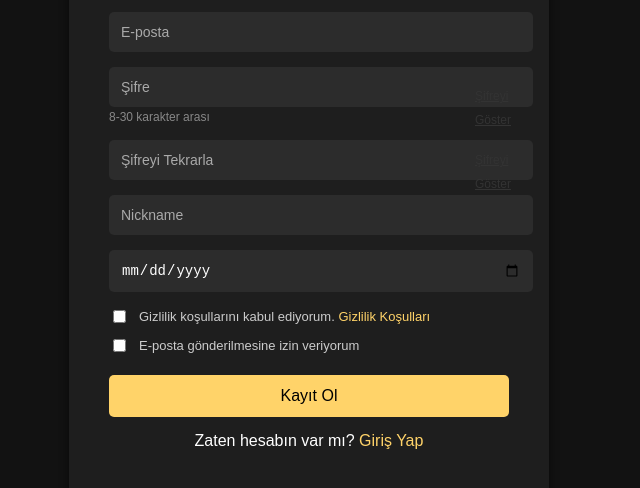
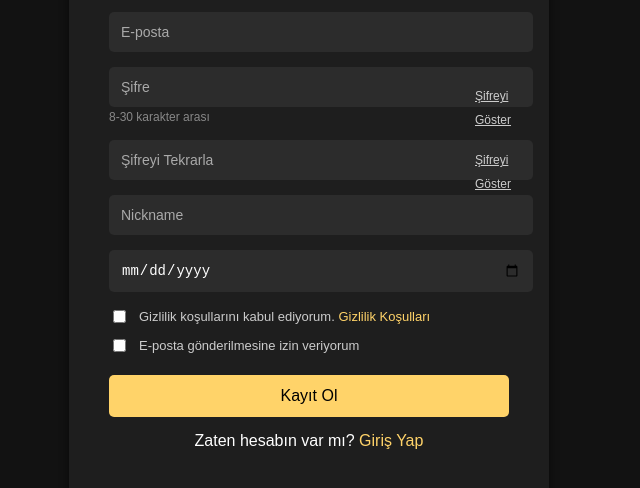
Before and after one commit to mefeoku/artistart, a website with bundled scripts: page public/signup.html in a window 1280 px wide. Shown: the part 222-710 px from the top of the page, without its empty margins (331-971 px from the left). Built offline with nearby package versions, Linux system fonts and the light colour scheme.

Commit message:
Update styles.css

```diff
--- a/public/styles.css
+++ b/public/styles.css
@@ -152,10 +152,10 @@ a:hover {
 .toggle-icon {
   font-size: 12px;
   cursor: pointer;
-  color: #333;
+  color: ##f2c94c;
   text-decoration: underline;
 }
 
 .toggle-icon:hover {
-  color: #007bff;
+  color: ##f2c94c;
 }
```
